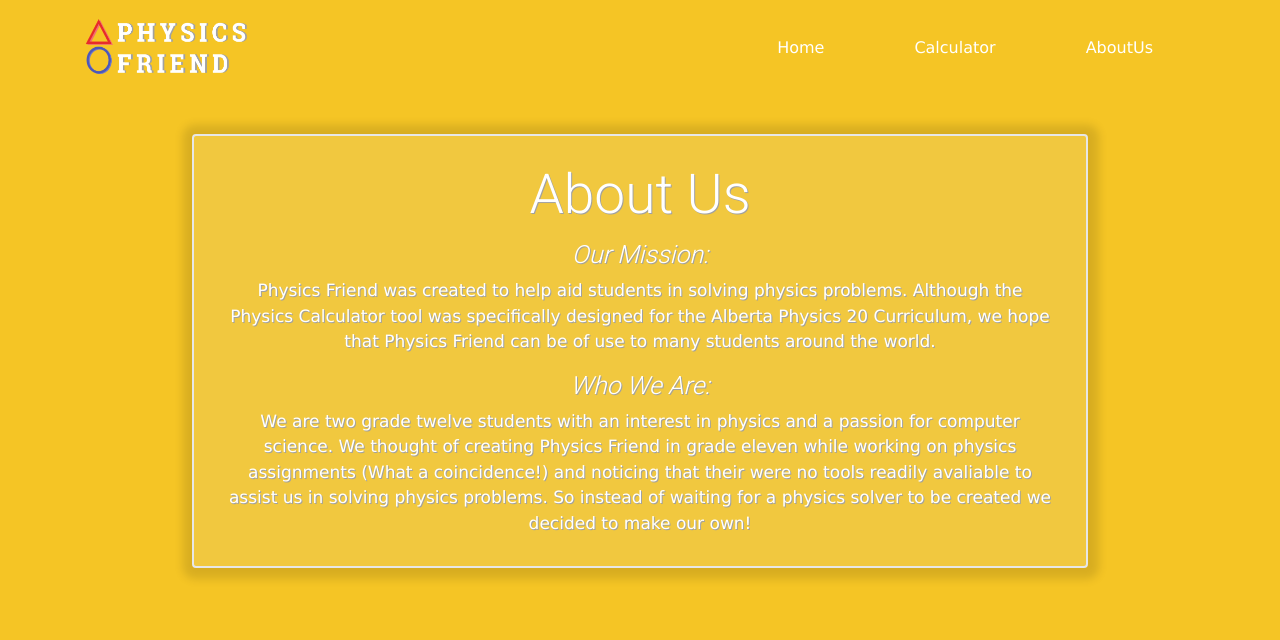
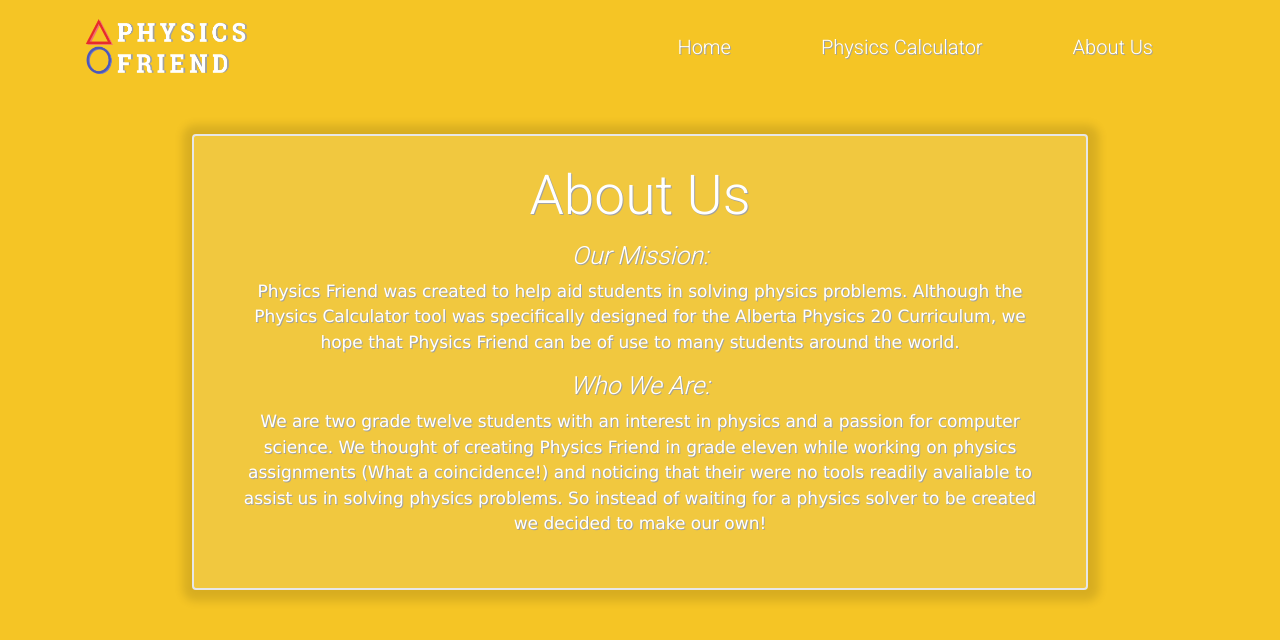
Before and after one commit to Sparsh101AI/Physics-Friend-Application, a React (Create React App) app: page /AboutUs in a window 1280 px wide. Shown: the top 640 px of the page. Built offline with nearby package versions, Linux system fonts and the light colour scheme.

Commit message:
Made some changes to the Navbar

```diff
--- a/src/AboutUs/AboutUs.css
+++ b/src/AboutUs/AboutUs.css
@@ -8,10 +8,10 @@
 }
 .box {
   width: 70%;
-  padding-top: 25px !important;
-  padding-bottom: 30px !important;
-  padding-left: 30px !important;
-  padding-right: 30px !important;
+  padding-top: 2% !important;
+  padding-bottom: 4% !important;
+  padding-left: 3% !important;
+  padding-right: 3% !important;
   margin: 0 auto;
   margin-top: 3%;
   text-shadow: 1px 1px #a1a1a1;
--- a/src/Nav/Nav.css
+++ b/src/Nav/Nav.css
@@ -1,48 +1,49 @@
+@import url("https://fonts.googleapis.com/css2?family=Roboto:wght@100;300;500;700&display=swap");
 
-
-.nav-colortop{
+.nav-colortop {
   background-color: rgb(255, 255, 255);
-
 }
 
-
-
-.button-color{
+.button-color {
   text-decoration: none;
-   border: none;
   color: white;
-   font-family: Verdana, Geneva, Tahoma, sans-serif;
-   font-size: medium;
+  font-family: Roboto, Verdana, Geneva, Tahoma, sans-serif;
+  font-size: 20px;
+  text-shadow: 1px 1px #a1a1a1;
+  font-weight: 300;
   align-items: center;
   justify-content: center;
   margin: 0 45px;
+  border-bottom: 2px solid rgb(255, 255, 255, 0);
+  transition: ease-in 0.2s;
 }
 
+.button-color:hover {
+  border-bottom: 2px solid rgb(233, 233, 233);
+}
 
-.auto1{
+.auto1 {
   margin-left: auto;
   margin-right: auto;
   text-decoration: none;
   font-size: xx-large;
-
 }
 
-
-.auto{
+.auto {
   margin-left: auto;
   text-decoration: none;
   font-size: xx-large;
 }
 
-.headertext{
+.headertext {
   font-weight: bold;
   font-family: Verdana, Geneva, Tahoma, sans-serif;
   font-size: x-large;
-    color: #27206B;
+  color: #27206b;
   text-align: right;
 }
 
-.navtex{
+.navtex {
   margin-left: auto;
   margin-right: auto;
   margin-top: auto;
@@ -50,11 +51,10 @@
   font-size: 20px;
   font-family: Verdana, Geneva, Tahoma, sans-serif;
   text-align: left;
-    color: #27206B;
-
+  color: #27206b;
 }
 
-.midbar{
+.midbar {
   margin-left: auto;
   margin-right: auto;
   margin-top: auto;
@@ -62,10 +62,9 @@
   font-size: 20px;
   font-family: Verdana, Geneva, Tahoma, sans-serif;
   text-align: left;
-    background-color: #CFCFCF;
-
+  background-color: #cfcfcf;
 }
 
-.nav-color1{
-    background-color: #F5c525;
+.nav-color1 {
+  background-color: #f5c525;
 }
--- a/src/Nav/Nav.js
+++ b/src/Nav/Nav.js
@@ -1,52 +1,47 @@
 import "./Nav.css";
 import Container from "react-bootstrap/Container";
 import { Link } from "react-router-dom";
-import Navbar from 'react-bootstrap/Navbar'
-import 'bootstrap/dist/css/bootstrap.min.css';
-import Nav from 'react-bootstrap/Nav'
-
+import Navbar from "react-bootstrap/Navbar";
+import "bootstrap/dist/css/bootstrap.min.css";
+import Nav from "react-bootstrap/Nav";
 
 function Nav1() {
   return (
     <div>
-        <Navbar collapseOnSelect expand="lg" className="nav-color1" variant="dark">
-
+      <Navbar
+        collapseOnSelect
+        expand="lg"
+        className="nav-color1"
+        variant="dark"
+      >
         <Container>
-    <Navbar.Brand >
+          <Navbar.Brand>
             <img
               alt=""
               src="logoM.png"
               width="170"
               height="70"
               className="d-inline-block align-top"
-        />{' '}
+            />{" "}
           </Navbar.Brand>
           <Navbar.Toggle aria-controls="responsive-navbar-nav" />
           <Navbar.Collapse id="responsive-navbar-nav">
             <Nav className="auto">
-
-
-
-      <Link to='/' className="auto1">
-      <li className="button-color" > Home</li>
+              <Link to="/" className="auto1">
+                <li className="button-color"> Home</li>
               </Link>
 
-
-     <Link to='/AboutUs' className="auto1">
-      <li className="button-color"  >Calculator</li>
+              <Link to="/AboutUs" className="auto1">
+                <li className="button-color">Physics Calculator</li>
               </Link>
 
-      <Link to='/AboutUs' className="auto1">
-      <li className="button-color"  >AboutUs</li>
+              <Link to="/AboutUs" className="auto1">
+                <li className="button-color">About Us</li>
               </Link>
-
-
             </Nav>
-
           </Navbar.Collapse>
         </Container>
       </Navbar>
-
     </div>
   );
 }
```
Lines whose indentation alone changed are shown as unchanged.
